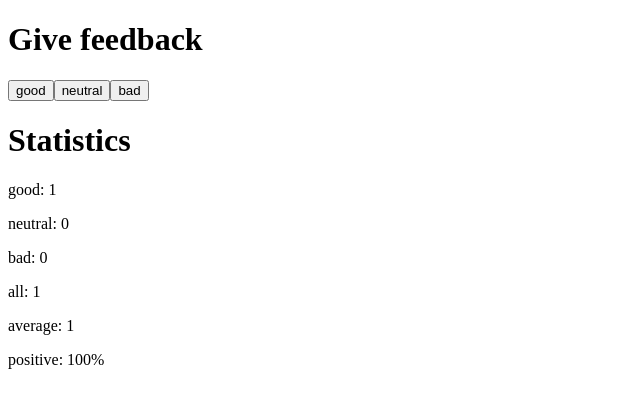
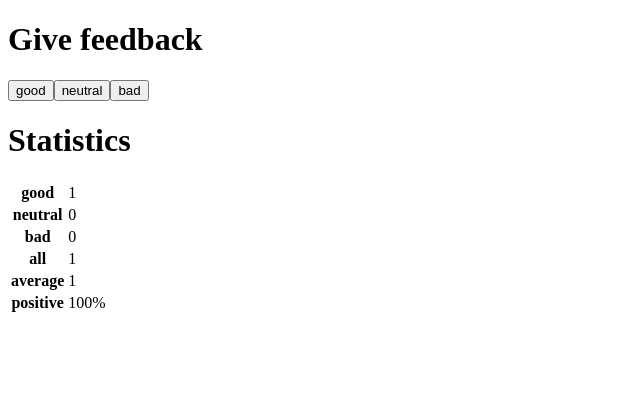
Before and after one commit to minhkhoi1026/full-stack-open-course, a React (Create React App) app in the folder part1/unicafe/: page / in a window 1280 px wide. Both pictures are taken after a click on the button "good". Shown: the top 408 px of the page, without its empty margins (0-640 px from the left). Built offline with nearby package versions, Linux system fonts and the light colour scheme.

Commit message:
complete exercise 1.11

```diff
--- a/part1/unicafe/src/App.js
+++ b/part1/unicafe/src/App.js
@@ -8,11 +8,18 @@ const VoteButton = ({onClick, text}) => {
   )
 };
 
-const StatisticLine = ({text, val}) => (<p>{text}: {val}</p>);
+const StatisticLine = ({text, val}) => {
+  return (
+  <tr>
+    <th>{text}</th>
+    <td>{val}</td>
+  </tr>
+  );
+}
 
 const Statistics = (props) => {
   const {good, neutral, bad} = props
-  // if not have any feedback yet then display this
+  // if not have any feedback yet then display this message
   if (good === 0 && neutral === 0 && bad ===0) {
     return (
       <div>
@@ -23,17 +30,20 @@ const Statistics = (props) => {
   }
   const numFeedback = () => (good + neutral + bad);
   const avgScore = () => ((good - bad)/numFeedback());
-  const positiveRate = () => (100 * good/numFeedback());
+  const positiveRate = () => (100 * good/numFeedback() + '%');
 
   return (
   <div>
     <h1>Statistics</h1>
-    <StatisticLine text="good" val={good}/>
-    <StatisticLine text="neutral" val={neutral}/>
-    <StatisticLine text="bad" val={bad}/>
-    <StatisticLine text ="all" val={numFeedback()}/>
-    <StatisticLine text ="average" val={avgScore()}/>
-    <p>positive: {positiveRate()}% </p>
+    <table>
+      <StatisticLine text="good" val={good}/>
+      <StatisticLine text="neutral" val={neutral}/>
+      <StatisticLine text="bad" val={bad}/>
+      <StatisticLine text ="all" val={numFeedback()}/>
+      <StatisticLine text ="average" val={avgScore()}/>
+      <StatisticLine text ="positive" val={positiveRate()}/>
+    </table>
+
   </div>
   );
 };
```
